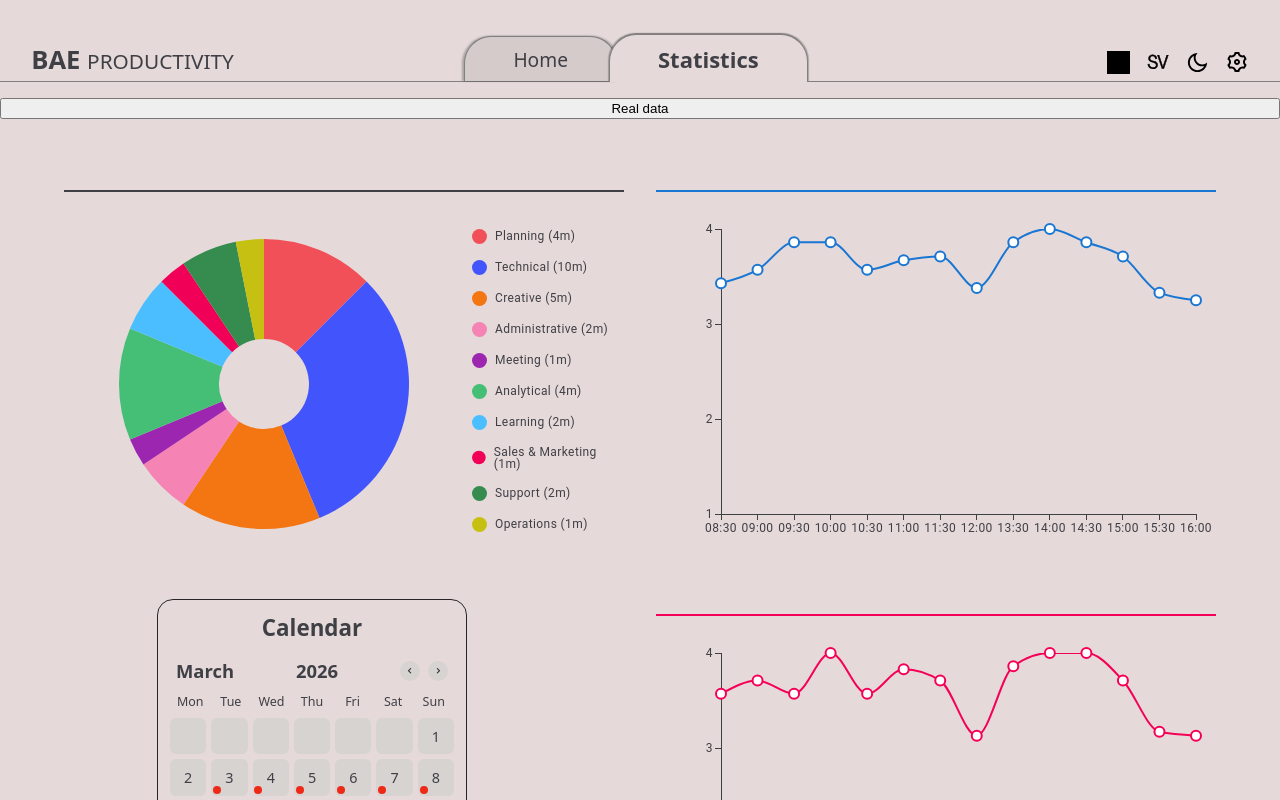
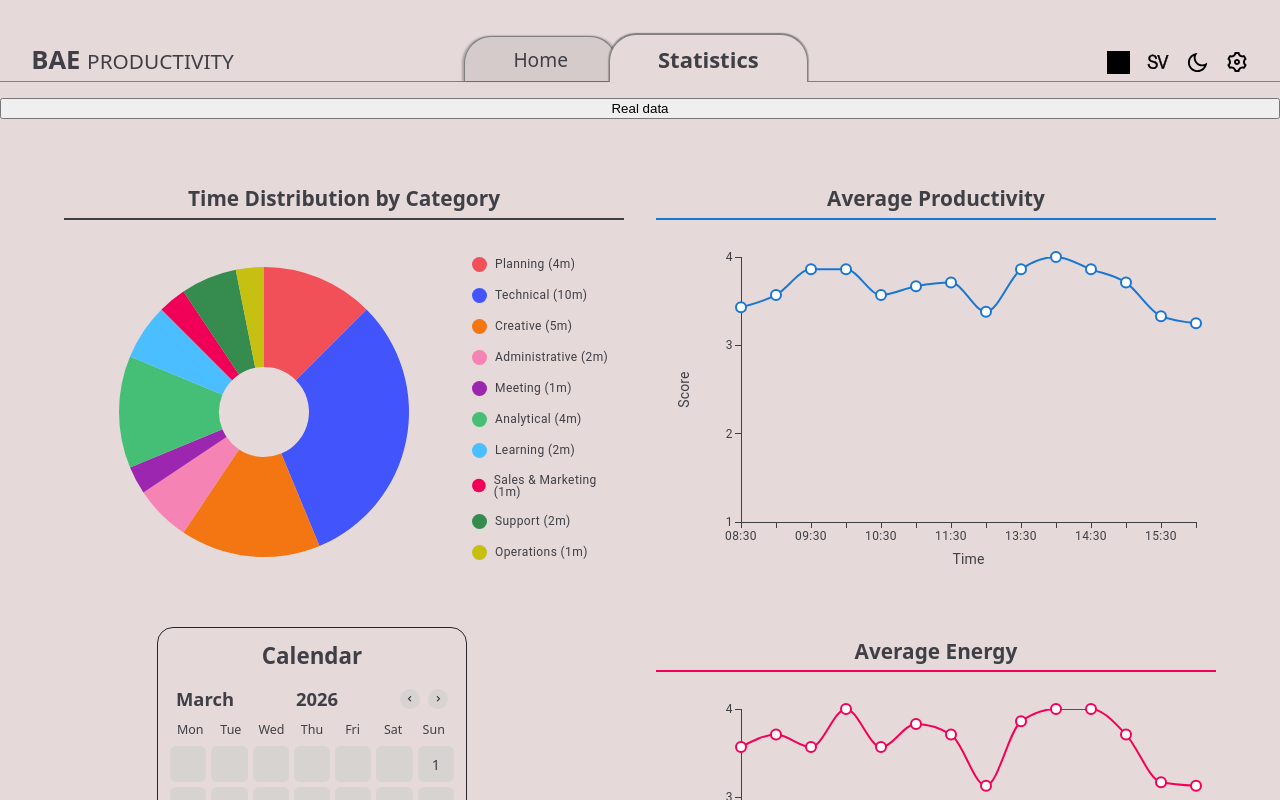
Before and after one commit to ollewarne/linkoping-pps, a React (Vite) app: page /statPage in a window 1280 px wide. Shown: the top 800 px of the page. Built offline with nearby package versions, Linux system fonts and the light colour scheme; grey boxes are pictures that could not be loaded.

Commit message:
updateing library with stats-words

```diff
--- a/src/locales/language.ts
+++ b/src/locales/language.ts
@@ -69,18 +69,14 @@ export const languageLibrary: Record<string, Record<string, string>> = {
     wdFormWorkEnvironment: 'Work environment',
     wdFormWorkEnvironmentDefault: 'Select an environment',
 
-
-
     // ACTIVITY CARD
     aCardDuration: 'Estimated duration',
     aCardDelete: 'Are you sure?',
-
 
     // ERRORS
     errorNoWorkHoursStart: 'Please enter your start time',
     errorNoWorkHoursEnd: 'Please enter your end time',
     errorEndBeforeStart: "End time can't be before start time",
-
     errorNoNonWorkHours: 'Please enter your non-working hours',
     errorHoursBetweenWorkingHours: 'Non-working hours must be within your working hours',
     errorNoWorkEnvironment: 'Please select your work environment',
@@ -93,13 +89,23 @@ export const languageLibrary: Record<string, Record<string, string>> = {
     evaluateFactors: 'Influencing factors: ',
     evaluateFactorsDefault: 'Select a factor or leave blank',
 
-
     // TIMER
     timerWorking: 'Working',
     timerPause: 'Pause',
     timerTimeLeft: 'Time left',
     timerTimeRemaining: 'Total time remaining',
     timerBtnStopTimer: 'Stop timer',
+
+    // STATISTICS
+    statsAverageProd: 'Average Productivity',
+    statsAverageEnergy: 'Average Energy',
+    time: 'Time',
+    score: 'Score',
+    statsPieTitle: 'Time Distribution by Category',
+
+
+
+
 
     },
 
@@ -210,6 +216,13 @@ export const languageLibrary: Record<string, Record<string, string>> = {
     timerTimeRemaining: 'Total tid kvar',
     timerBtnStopTimer: 'Stoppa timer',
 
+    // STATISTICS
+    statsAverageProd: 'Genomsnitt: Produktivitet',
+    statsAverageEnergy: 'Genomsnitt: Energi',
+    time: 'Tider',
+    score: 'Värde',
+    statsPieTitle: 'Tidsfördelning per kategori',
+
     },
 
 }
```
